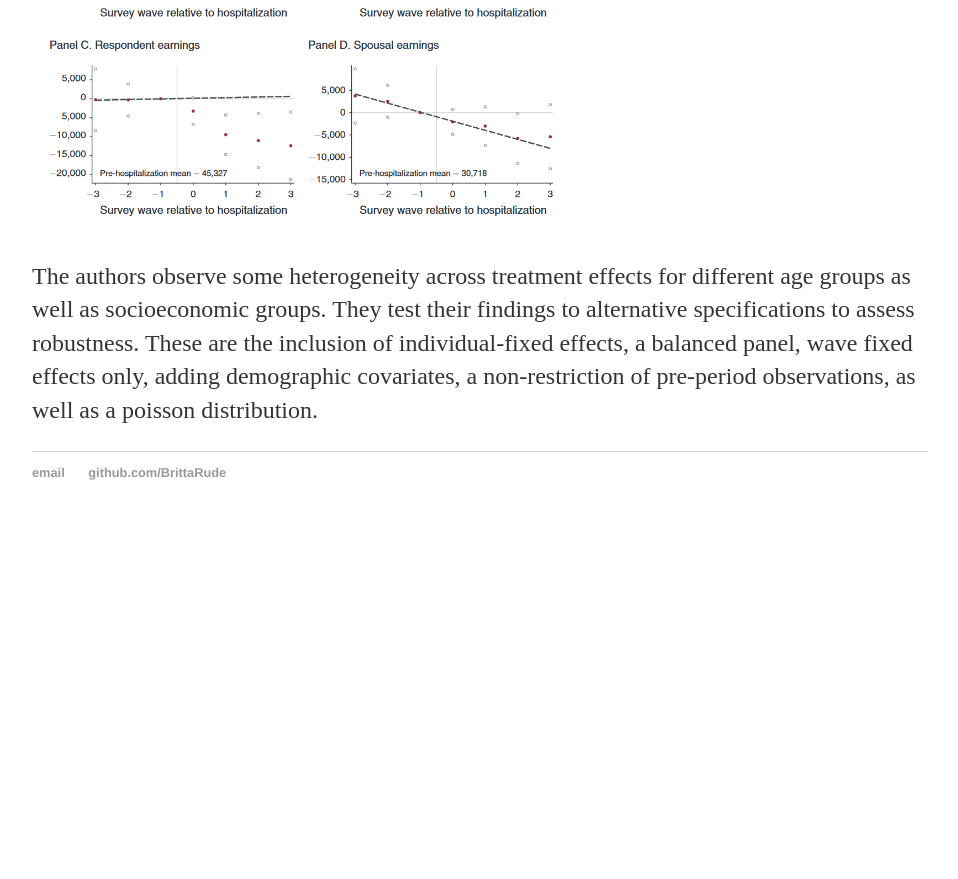
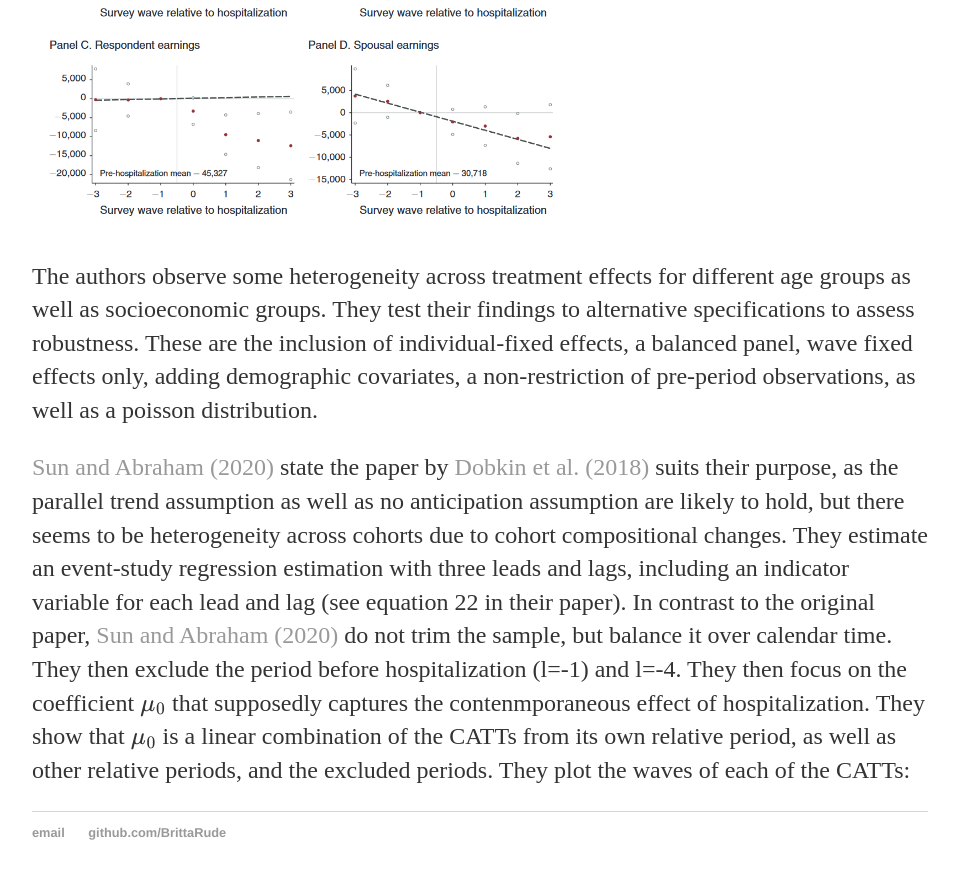
Before and after one commit to BrittaRude/BrittaRude.github.io, a Jekyll site: the page built from inputs_datascience/_posts/2020-07-26-britta-rude-event-studies-dynamic-treatment.md, in a window 1280 px wide and 900 px high, scrolled down 7710 px. Shown: the top 879 px of the window, without its empty margins (160-1118 px from the left). Built offline with Jekyll 4.4.1, drawn with Linux system fonts in a browser that asks for light colours; formulas are drawn with MathJax 3; before the commit the page ends 8250 px from its top, so only the background shows below that.

Commit message:
Update 2020-07-26-britta-rude-event-studies-dynamic-treatment.md

```diff
--- a/inputs_datascience/_posts/2020-07-26-britta-rude-event-studies-dynamic-treatment.md
+++ b/inputs_datascience/_posts/2020-07-26-britta-rude-event-studies-dynamic-treatment.md
@@ -89,7 +89,7 @@ To estimate $$ \nu_{g}$$ the authors first estimate each $$CATT_{e,l}$$ and then
 
 $$ y_{it} = \gamma_t + X_{it} \alpha + \sum_{r=S}^-2 \mu_r + \sum_{r=0}^F \mu_r + \epsilon_{it} $$,
 
-with $$\gamma_t$$ being calendar-time fixed effects, $$X_{it}$$ being covariates, and $$\mu_r$$ being the coefficient on indicators for time relative to the treatment, here hospital admission. The omitted category is $$}mu_{-1}$$, and the estimator of interest are the relative treatment effects to this omitted category.
+with $$\gamma_t$$ being calendar-time fixed effects, $$X_{it}$$ being covariates, and $$\mu_r$$ being the coefficient on indicators for time relative to the treatment, here hospital admission. The omitted category is $$\mu_{-1}$$, and the estimator of interest are the relative treatment effects to this omitted category.
 
 In the HRS data, event time _r_ is the survey wave relative to the survey wave during which the event is reported to have ocurred (r = 0). The author analyze three waves prior to index admission (S=-3), and three waves after index admission (F=3). As the HRS data is biannual, the authors include biannual survey wave indicators that control for calendar time ($$\gamma_t$$), and include "HRS-cohort"-by-wave dummies (X_it) due to sample composition changes. For the credit data, which is gathered once per year in January, the relative time dimension is months, as individuals are admitted to the hospital during different months within the year. They limit the sample to relative months from  -42 to 72. The omitted category ($$\mu_r$$) is the month prior to hospitalization. $$\gamma_t$$ are calendar year-fixed effects. The underlying identification assumption is that the timing of hospital admission is unrelated to the outcome of interest. This assumption would be violated if individuals are admitted to hospitals due to job losses, or if they were an a downward health-trend prior to hospital admission, and anticipated the hospital admission. The non-parametric event study allows for an examination of these possible threats, and consequently, serves as the basis for the functional form assumptions of the parametric event study:
 
@@ -100,3 +100,5 @@ which allows for a linear pre-trend in event time r. The coefficient of interest
 <img src="/images/Dobkin et al.PNG" alt="Roth Bias PreTest" style="max-width:60%;"/>
 
 The authors observe some heterogeneity across treatment effects for different age groups as well as socioeconomic groups. They test their findings to alternative specifications to assess robustness. These are the inclusion of individual-fixed effects, a balanced panel, wave fixed effects only, adding demographic covariates, a non-restriction of pre-period observations, as well as a poisson distribution.
+
+[Sun and Abraham (2020)](http://economics.mit.edu/files/14964) state the paper by [Dobkin et al. (2018)](https://www.aeaweb.org/articles?id=10.1257/aer.20161038) suits their purpose, as the parallel trend assumption as well as no anticipation assumption are likely to hold, but there seems to be heterogeneity across cohorts due to cohort compositional changes. They estimate an event-study regression estimation with three leads and lags, including an indicator variable for each lead and lag (see equation 22 in their paper). In contrast to the original paper, [Sun and Abraham (2020)](http://economics.mit.edu/files/14964) do not trim the sample, but balance it over calendar time. They then exclude the period before hospitalization (l=-1) and l=-4. They then focus on the coefficient $$ \mu_0 $$ that supposedly captures the contenmporaneous effect of hospitalization. They show that $$ \mu_0 $$ is a linear combination of the CATTs from its own relative period, as well as other relative periods, and the excluded periods. They plot the waves of each of the CATTs:
```
